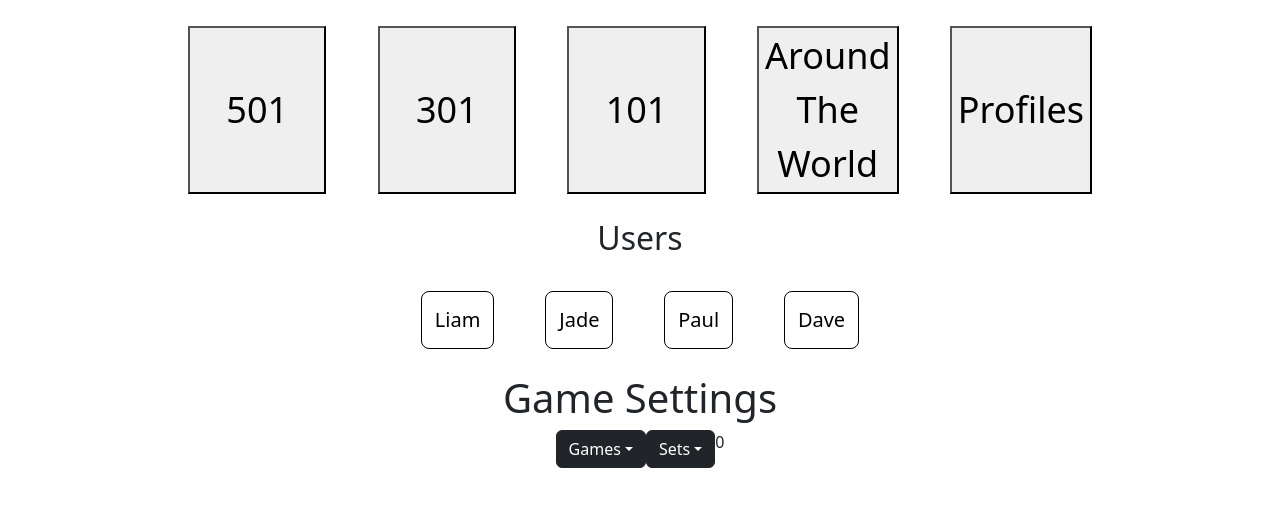
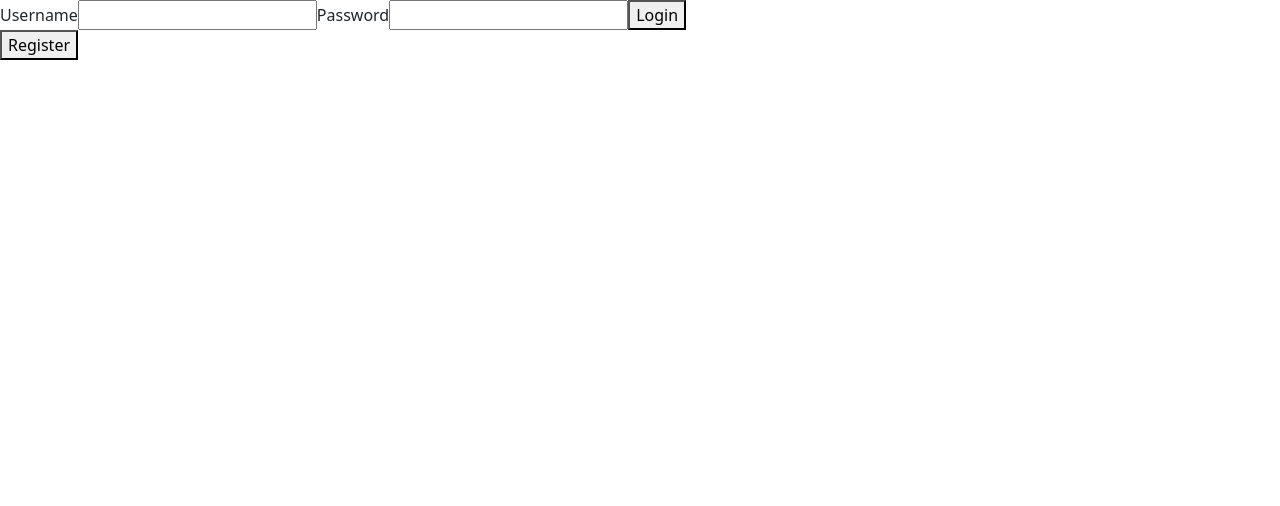
Before and after one commit to Leehamb99/dart-tracker, a React (Create React App) app: page / in a window 1280 px wide. Shown: the top 506 px of the page. Built offline with nearby package versions, Linux system fonts and the light colour scheme; the HTML template or start-up script is replaced by a standard one.

Commit message:
post game stats, render stats, finish on bull

```diff
--- a/package.json
+++ b/package.json
@@ -6,6 +6,7 @@
     "@testing-library/jest-dom": "^5.16.5",
     "@testing-library/react": "^13.4.0",
     "@testing-library/user-event": "^13.5.0",
+    "axios": "^1.3.4",
     "bootstrap": "^5.2.3",
     "react": "^18.2.0",
     "react-bootstrap": "^2.7.2",
--- a/src/App.js
+++ b/src/App.js
@@ -1,6 +1,6 @@
 import React from 'react'
 import { BrowserRouter, Route, Routes } from 'react-router-dom'
-import { Game, Menu }  from './pages'
+import { Login, Game, Menu, Registration }  from './pages'
 import 'bootstrap/dist/css/bootstrap.min.css';
 
 const App = () => {
@@ -8,8 +8,11 @@ const App = () => {
     <>
     <BrowserRouter>
     <Routes>
-      <Route path="/" element={<Menu />} />
-      <Route path="/Game" element={<Game />} />
+      <Route path="/" element={<Login />} />
+      <Route path='/Registration' element={<Registration />} />
+      <Route path="/Game" element={<Menu />} />
+
+
     </Routes>
     </BrowserRouter>
     </>
--- a/src/components/Users/index.js
+++ b/src/components/Users/index.js
@@ -1,15 +1,21 @@
 import React from 'react'
-import { useState, useEffect } from 'react'
+
 
 const Users = (props) => {
 
   console.log("Rerendered")
-
   return (
     <>
-      <div className="UserContainerItem" onClick={() => props.handleChange(props.player.id, props.player.active)}
-        style={{'color': props.player.active ? 'pink' : 'black'}}>
-          {props.player.name}
+      <div className="UserContainerItem" onClick={() => props.handleChange(props.index, props.player.active)}
+        style={{'color': props.player.active ? 'pink' : 'black'}}
+        >
+         {props.player.name}
+         <div>
+         3 Dart Average: {(props.player.avg)}
+         </div>
+         <div>
+          Darts Thrown : {props.player.darts}
+         </div>
       </div>
     </>
 
--- a/src/index.css
+++ b/src/index.css
@@ -53,6 +53,7 @@ body {
 .UserContainer {
   display: flex;
   flex-wrap: wrap;
+  flex-direction: column;
   justify-content: space-evenly;
 }
 
--- a/src/pages/Game/index.js
+++ b/src/pages/Game/index.js
@@ -1,5 +1,6 @@
 import { Calculator, Scoreboard } from '../../components'
 import { useLocation } from 'react-router-dom'
+import axios from 'axios'
 
 import React, { useState, useEffect } from 'react'
 const outs =
@@ -53,7 +54,7 @@ const outs =
   [3, "S1", "D1"]]
 
 
-const values = [1, 2, 3, 4, 5, 6, 7, 8, 9, 10, 11, 12, 13, 14, 15, 16, 17, 18, 19, 20, 25, 50, 'Double', 'Triple', 'Miss', 'Remove', 'Add']
+const values = [1, 2, 3, 4, 5, 6, 7, 8, 9, 10, 11, 12, 13, 14, 15, 16, 17, 18, 19, 20, 25, 50, 'Double', 'Triple', 'Miss']
 var starting = 0
 var clicks = 0
 var multiplier = 1
@@ -63,13 +64,23 @@ var started = false
 
 const Game = (props) => {
 
+
+  const instance = axios.create({
+    headers: {
+      Authorization : `Bearer ${localStorage.getItem("access_token")}` // loop here through access tokens `access_token${i}`
+      },
+    baseURL: 'http://localhost:8000/edit/',
+    method: 'PATCH',
+    timeout: 5000
+  })
+
   console.log('working')
   console.log(clicks)
   if (!started) {
     started = true
     props.players.map((player, key) => {
       if (player.active) {
-        players.push({ id: key, name: player.name, score: 501, finish: 'n/a', legs: 0 })
+        players.push({ id: key, name: player.name, score: 101, finish: 'n/a', legs: 1, games: 0, darts: 0, total: 0, last_3: []})
       }
       else {
         key--
@@ -87,11 +98,10 @@ const Game = (props) => {
 
   const [score, setScore] = useState({ data: 0 })
   const [turn, setTurn] = useState({ data: 0 })
-  let location = useLocation()
-  console.log(props)
-  console.log(location)
+  console.log(players)
   var end = 0
-  var target = props.sets
+  var target = {sets: props.numOfSets, games: props.numOfGames}
+
 
 
   useEffect(() => {
@@ -118,18 +128,31 @@ const Game = (props) => {
   }
 
   const endGame = () => {
-    console.log("End Game, submitting results")
   }
-  const ResetGame = () => {
+  const ResetGame = async() => {
     firstplayer++
     clicks = 0
+    if (firstplayer === players.length) {
+      firstplayer = 0
+    }
     for (let i = 0; i < players.length; i++) {
-      if (players[i].legs === target) {
+      await instance.request({
+        data: {
+          score: players[i].total,
+          darts_thrown: players[i].darts
+        }
+      })
+      if (players[i].games === target.games ) {
+        console.log("Ending Game")
         endGame()
       }
+      players[i] = {...players[i],
+        score: 101,
+        finish: 'n/a',
+        darts: 0,
+        total: 0
 
-      players[i].score = 501
-      players[i].finish = 'n/a'
+        }
 
 
 
@@ -162,6 +185,7 @@ const Game = (props) => {
   const SettingTurn = () => {
 
     if (turn.data === (players.length - 1) && clicks > 2) {
+      players[turn.data].last_3.length = 0
       setTurn({ data: 0 })
       clicks = 0
       console.log(turn)
@@ -170,23 +194,38 @@ const Game = (props) => {
 
     }
     else if (clicks > 2) {
+      players[turn.data].last_3.length = 0
       setTurn({ data: turn.data + 1 })
       clicks = 0
 
     }
   }
 
-  const WinCheck = (val, mult) => {
+  const WinCheck = async (val, mult, score) => {
     console.log("checking Win")
-    if (players[val].score === 0 && mult === 2) {
+
+    if (players[val].score === 0 && mult === 2 || players[val].score === 0 && score === 50) {
+
+
+      console.log("winner", players[turn.data].name)
+      players[turn.data] = {...players[turn.data],
+        legs: players[turn.data].legs + 1
+      }
 
 
 
-      console.log("winner")
-      players[turn.data].legs = players[turn.data].legs + 1
+      if (players[turn.data].legs === target.sets) {
+        players[turn.data] = {
+          ...players[turn.data],
+          games: players[turn.data].games + 1,
+          sets: 0
+        }
+      }
+      console.log(players[turn.data])
       ResetGame()
 
     }
+
     else if (players[val].score <= 1) {
       clicks = 0
       console.log(starting)
@@ -196,10 +235,12 @@ const Game = (props) => {
       }
       checkVal(players[turn.data].score)
       if (turn.data === players.length - 1) {
+
         setTurn({ data: 0 })
+        players[turn.data].last_3.length = 0
       } else {
-
         setTurn({ data: turn.data + 1 })
+        players[turn.data].last_3.length = 0
       }
     }
 
@@ -216,25 +257,37 @@ const Game = (props) => {
         multiplier = 3
         clicks--
       } else {
-        setScore({ data: value })
+        setScore({ data: 0 })
+        players[turn.data] = {
+          ...players[turn.data],
+          darts: players[turn.data].darts + 1
+        }
+        players[turn.data].last_3.push(0)
+
       }
 
     }
     else {
+      if (value > 20){
+        multiplier = 1
+      }
       console.log("hit" + clicks)
       setScore({ data: value })
 
       players[turn.data] = {
         ...players[turn.data],
-        score: players[turn.data].score - (value * multiplier)
+        score: players[turn.data].score - (value * multiplier),
+        darts: players[turn.data].darts + 1,
+        total: players[turn.data].total + (value * multiplier),
       }
+      players[turn.data].last_3.push(value*multiplier)
       if (players[turn.data].score <= 40 && players[turn.data].score % 2 === 0) {
         LessThan40(turn.data)
       }
       else if ((players[turn.data].score) < 170) {
         checkVal(players[turn.data].score)
       }
-      WinCheck(turn.data, multiplier)
+      WinCheck(turn.data, multiplier, value)
       multiplier = 1
 
     }
--- /dev/null
+++ b/src/pages/Login/index.js
@@ -0,0 +1,50 @@
+import React, { useState } from 'react';
+import { useLocation, useNavigate } from 'react-router-dom';
+import axios from 'axios';
+
+function LoginPage() {
+  const [username, setUsername] = useState('');
+  const [password, setPassword] = useState('');
+  const navigate = useNavigate();
+
+  const handleLogin = async (e) => {
+    e.preventDefault();
+    try {
+      const response = await axios.post('http://localhost:8000/api/token/', {
+        username: username,
+        password: password
+       });
+       console.log(response.data)
+      localStorage.setItem("access_token", response.data.access);
+      navigate('/Game'); // Redirect to dashboard on successful login
+    } catch (error) {
+      console.log(error);
+      alert('Login failed');
+    }
+  };
+
+  return (
+    <>
+    <form onSubmit={handleLogin}>
+      <label htmlFor="Username">Username</label>
+      <input
+        type="username"
+        id="username"
+        value={username}
+        onChange={(e) => setUsername(e.target.value)}
+        />
+      <label htmlFor="password">Password</label>
+      <input
+        type="password"
+        id="password"
+        value={password}
+        onChange={(e) => setPassword(e.target.value)}
+        />
+      <button type="submit">Login</button>
+    </form>
+        <button onClick={() => navigate('/Registration')}>Register</button>
+        </>
+  );
+}
+
+export default LoginPage;
--- a/src/pages/Menu/index.js
+++ b/src/pages/Menu/index.js
@@ -4,7 +4,9 @@ import { Link } from 'react-router-dom';
 import { Games, Users, GameSettings } from '../../components'
 import { Game } from '../../pages'
 import Button from 'react-bootstrap/Button';
-import { ToggleButtonGroup } from 'react-bootstrap';
+import axios from 'axios';
+import { Login } from '../../pages'
+
 
 
 
@@ -14,29 +16,83 @@ const games = ["501", "301", "101", "Around The World", "Profiles"]
 
 
 const Menu = () => {
-  let selectablePlayers =[{ id: 0, name: 'Liam', active: false }, { id: 1, name: 'Jade', active: false }, { id: 2, name: 'Paul', active: false}, { id: 3, name: 'Dave', active: false }]
+
+
+
+
+  let url = "http://localhost:8000/user/"
+
+  let reqInstance = axios.create({
+    headers: {
+      Authorization: `Bearer ${localStorage.getItem("access_token")}`
+    }
+  }
+  )
+
+
+
+  const [selectablePlayers, SetselectablePlayers] = useState([])
+  const [password, setPassword] = useState()
+  const [username, setUsername] = useState()
+
+  const getData = async () => {
+    const res = await reqInstance.get(url)
+    const data = await res.data
+    console.log(data)
+    let newVal = { id: data.id, name: data.username, active: false, score: 501, darts: data.darts_thrown, avg: (data.score / (data.darts_thrown / 3)).toFixed(1) }
+    console.log(newVal)
+    SetselectablePlayers(selectablePlayers => [...selectablePlayers, newVal])
+    console.log(selectablePlayers)
+  }
+
+  useEffect(() => {
+    getData()
+  }, [])
+
+  const handleNewLogin = async (e) => {
+    e.preventDefault();
+    try {
+      const response = await axios.post('http://localhost:8000/api/token/', {
+        username: username,
+        password: password
+      });
+      console.log(response.data)
+      localStorage.setItem(`access_token${selectablePlayers.length + 1}`, response.data.access);
+
+    } catch (error) {
+      console.log(error);
+      alert('Login failed');
+    }
+  };
+
+
+
+
+
   const [numOfGames, setNumOfGames] = useState(0)
   const [numOfSets, setNumOfSets] = useState(0)
   const [clicks, setClicks] = useState(0)
-  const [players, setPlayers ] = useState (
-    selectablePlayers
-  )
+  const [adding, setAdding] = useState(false)
 
 
+  const AddUser = () => {
+    setAdding(true)
+
+  }
 
   const handleChange = (x, y) => {
     console.log("changing ", x)
     setClicks(clicks + 1)
 
-    if (clicks > 0){
-      selectablePlayers = players
-      selectablePlayers[x] = {
-        ...players[x],
-        active: !players[x].active
-      }
+    if (clicks >= 0) {
+      let newData = selectablePlayers
+      newData[x].active = !newData[x].active
 
-    }else{
-      selectablePlayers[x] = {
+      SetselectablePlayers(newData)
+
+    } else {
+
+      SetselectablePlayers[x] = {
         ...selectablePlayers[x],
         active: !y
       }
@@ -62,32 +118,19 @@ const Menu = () => {
     console.log(numOfGames)
   }
 
-  const whoActive = () => {
-    players.map((player, index) => {
-      if (player.active) {
-        players.push( {id: index, name: player.name, score: 501, finish: 'n/a', legs: 0 }  )
-      }
-      else{
-        index--
-      }
 
-
-
-
-
-})}
 
 
 
   return (
     <>
-      {numOfGames && numOfSets ?
+      {numOfGames && numOfSets ? (
 
+        <Game numOfGames={numOfGames} numOfSets={numOfSets} players={selectablePlayers} />
 
-        <Game numOfGames={numOfGames} numOfSets={numOfSets} players={players}/>
-
+      )
         :
-
+        (
           <div className="MenuContainer">
 
             <div className="GameContainer">
@@ -96,13 +139,56 @@ const Menu = () => {
               ))}
 
             </div>
+
             <h2> Users </h2>
+
+
+
+
             <div className="UserContainer">
 
 
-            {players.map((player, key) => (
-              <Users handleChange={handleChange} key={key} player={player} />
+
+
+
+
+
+              {selectablePlayers && selectablePlayers.map((player, index) => (
+                <Users handleChange={handleChange} key={index} index={index} player={player} />
               ))}
+
+              {adding ? (
+
+                <form onSubmit={handleNewLogin}>
+                  <label htmlFor="Username">Username</label>
+                  <input
+                    type="username"
+                    id="username"
+                    value={username}
+                    onChange={(e) => setUsername(e.target.value)}
+                  />
+                  <label htmlFor="password">Password</label>
+                  <input
+                    type="password"
+                    id="password"
+                    value={password}
+                    onChange={(e) => setPassword(e.target.value)}
+                  />
+                  <button type="submit">Login</button>
+                </form>
+
+
+
+
+              ) : (
+
+                <Button onClick={() => AddUser()}> Add User </Button>
+              )
+              }
+
+
+
+
 
 
             </div>
@@ -118,7 +204,7 @@ const Menu = () => {
               </div>
             </div>
 
-        </div>}
+          </div>)}
     </>
   )
 }
--- /dev/null
+++ b/src/pages/Registration/index.js
@@ -0,0 +1,60 @@
+import React, { useState } from 'react';
+import { useNavigate } from 'react-router-dom';
+import axios from 'axios';
+
+function RegistrationPage() {
+  const [name, setName] = useState('');
+  const [password, setPassword] = useState('');
+  const [confirmPassword, setConfirmPassword] = useState('');
+  const navigate = useNavigate();
+
+  const handleRegistration = async (e) => {
+    e.preventDefault();
+    try {
+      const response = await axios.post('http://localhost:8000/register/', ({
+
+          username: name,
+          password: password,
+          score: 0,
+          darts_thrown: 0,
+          T20_count: 0
+        })
+      );
+      console.log(response)
+      navigate('/'); // Redirect to dashboard on successful registration
+    } catch (error) {
+      console.log(error);
+      alert('Registration failed');
+    }
+  };
+
+  return (
+    <form onSubmit={handleRegistration}>
+      <label htmlFor="name">Name</label>
+      <input
+        type="text"
+        id="name"
+        value={name}
+        onChange={(e) => setName(e.target.value)}
+      />
+
+      <label htmlFor="password">Password</label>
+      <input
+        type="password"
+        id="password"
+        value={password}
+        onChange={(e) => setPassword(e.target.value)}
+      />
+      <label htmlFor="confirmPassword">Confirm Password</label>
+      <input
+        type="password"
+        id="confirmPassword"
+        value={confirmPassword}
+        onChange={(e) => setConfirmPassword(e.target.value)}
+        />
+        <button type="submit">Register</button>
+    </form>
+  );
+}
+
+export default RegistrationPage;
--- a/src/pages/index.js
+++ b/src/pages/index.js
@@ -1,2 +1,4 @@
 export { default as Game } from './Game'
 export { default as Menu } from './Menu'
+export { default as Login } from './Login'
+export { default as Registration } from './Registration'
```
Also changed, not shown: src/components/Scoreboard/index.js (+9 -0 lines), 1 other file (tests, documents, lock files or other folders). Lines whose indentation alone changed are shown as unchanged.
